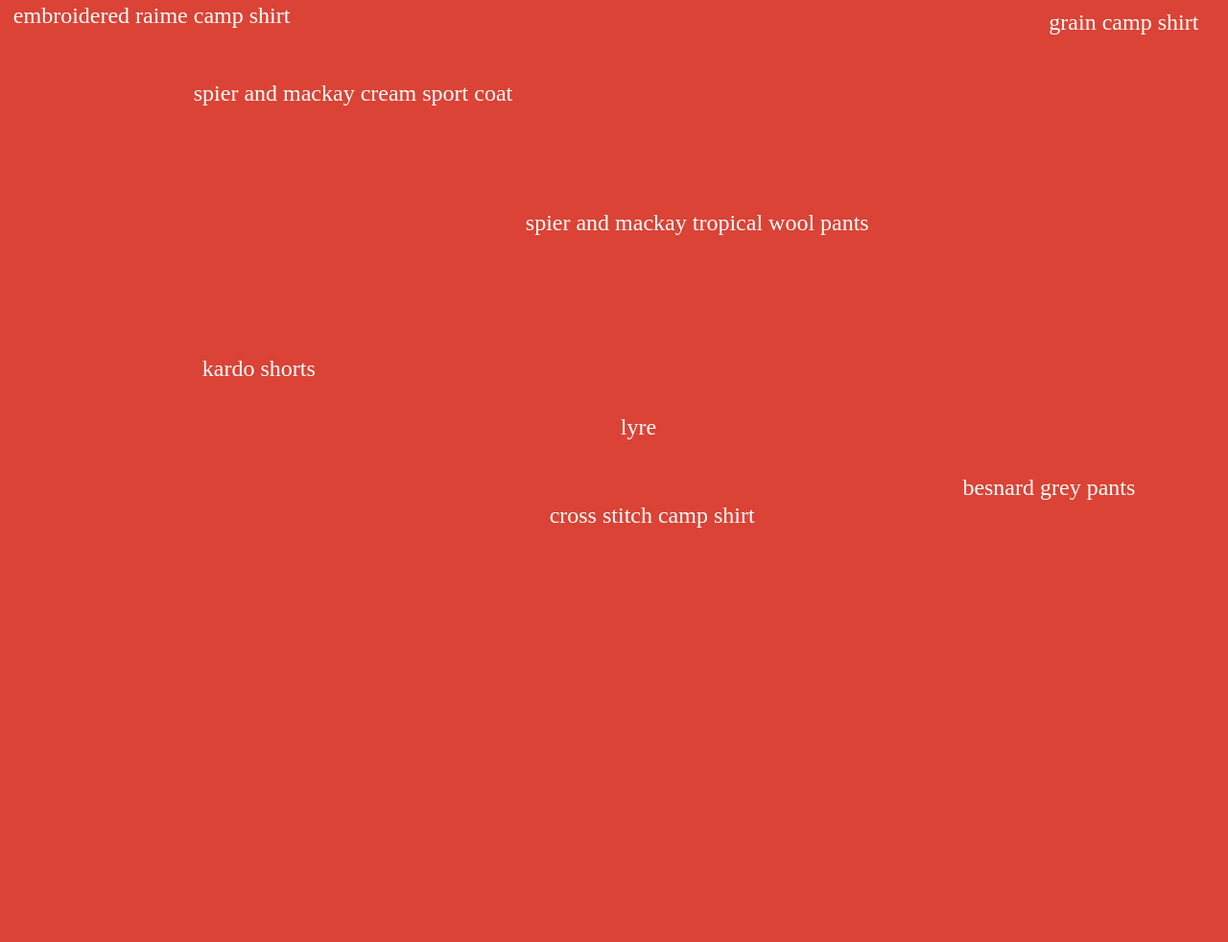
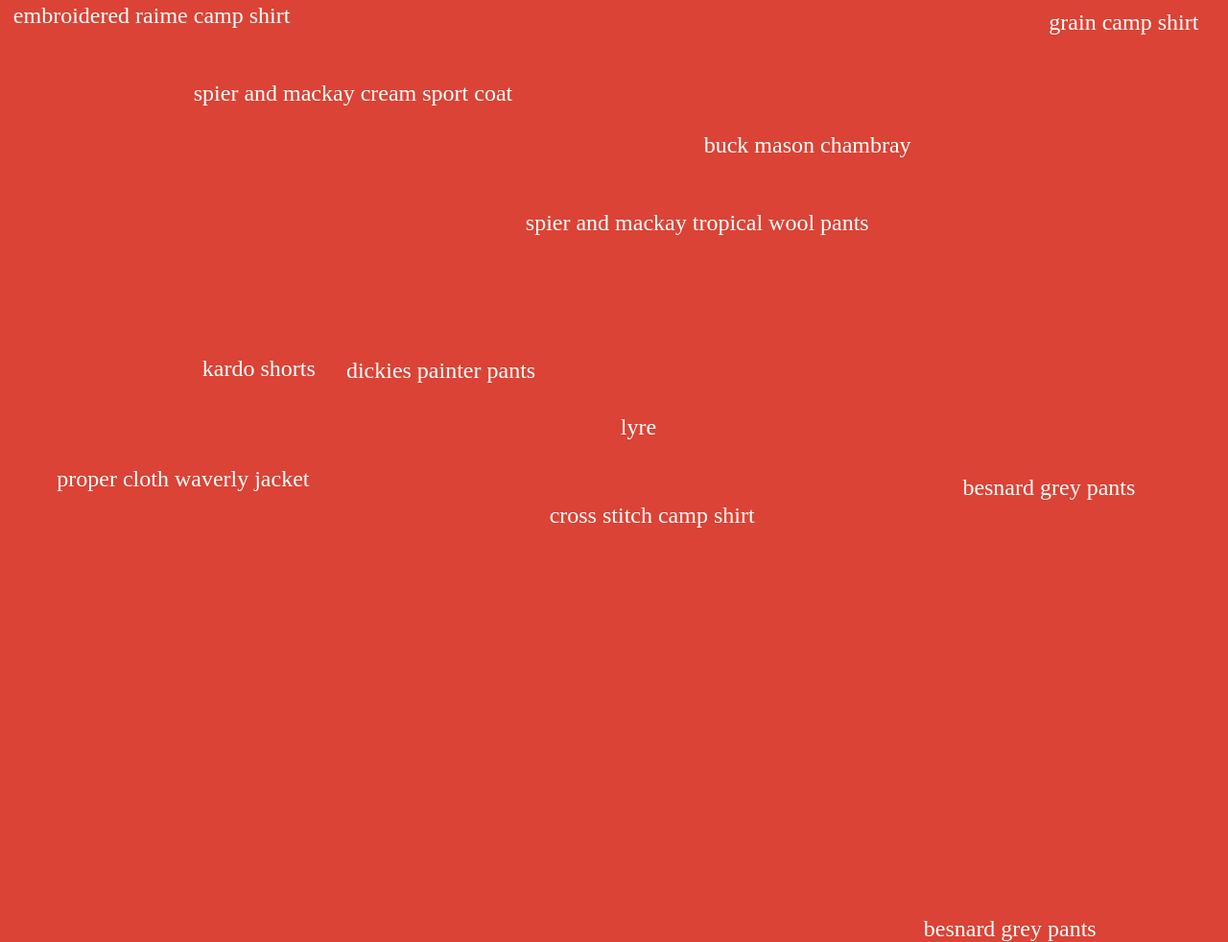
Before and after one commit to VincentC101/Vince_website_v2, a plain HTML site: page clothing.html in a window 1280 px wide. Shown: the part 887-1869 px from the top of the page at 96% size. Before the commit the page ends 1463 px from the top, so only its background shows below. Drawn offline with Linux system fonts and the light colour scheme.

Commit message:
more clothes

```diff
--- a/clothing.html
+++ b/clothing.html
@@ -80,6 +80,18 @@
         <div class = "shifty">
             <a href="https://besnard.co/products/light-grey-single-pleat-flannel-trousers?variant=48770177892684" target="_blank">besnard grey pants</a>
         </div>
+        <div class = "shifty">
+            <a href="https://www.dickies.com/en-us/products/double-knee-painters-pants-dk0a861p0nt?afsrc=1&irclickid=0vrWcd1TAxyZUDC0YjSi%3ATH0UkuR1gwP0UCQ2U0&irgwc=1&sharedid=&utm_campaign=116548&utm_content=Online%20Tracking%20Link&utm_medium=affiliate&utm_source=impact&utm_term=" target="_blank">dickies painter pants</a>
+        </div>
+        <div class = "shifty">
+            <a href="https://propercloth.com/tailored-clothing/spence-bryson-beige-irish-linen-waverly-jacket-348540.html" target="_blank">proper cloth waverly jacket</a>
+        </div>
+        <div class = "shifty">
+            <a href="https://www.buckmason.com/products/l039-japanese-chambray-bd-shirt" target="_blank">buck mason chambray</a>
+        </div>
+        <div class = "shifty">
+            <a href="" target="_blank">besnard grey pants</a>
+        </div>
     </div>
 </body>
 <script>
```
